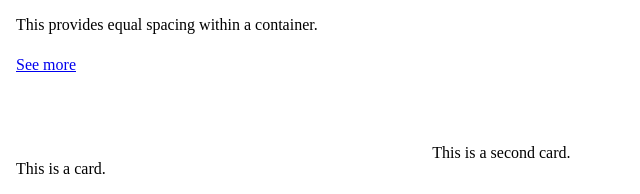
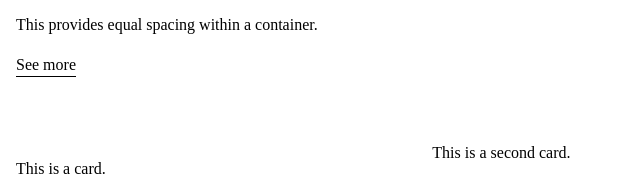
Before and after one commit to Frontify/fondueflow, a website: page index.html in a window 1280 px wide. Shown: the part 589-783 px from the top of the page, 0-640 px from the left. Drawn offline with Linux system fonts and the light colour scheme.

Commit message:
feat: initial link styling with scrollable underline on hover

```diff
--- a/index.html
+++ b/index.html
@@ -62,7 +62,7 @@
                     <p>This is a simple paragraph within the .ff-flow element.</p>
                     <p>Notice the margin is added to the paragraph elements but not the heading, the first element.</p>
                     <p>This provides equal spacing within a container.</p>
-                    <a href="#">See more</a>
+                    <a href="#" class="ff-link">See more</a>
                 </div>
             </div>
         </section>
--- /dev/null
+++ b/src/styles/components/link.css
@@ -0,0 +1,34 @@
+/* Link */
+.ff-link {
+    /* Keeps the link inline while allowing positioning. */
+    position: relative;
+    display: inline-block;
+    /* Inherit the color set by the parent element. */
+    color: inherit;
+    /* Remove the default underline. */
+    text-decoration: none;
+    /* Remove any additional default margin added to the top of the link. */
+    margin-top: 0;
+}
+
+/* Underline */
+.ff-link::after {
+    content: "";
+    position: absolute;
+    left: 0;
+    bottom: 0;
+    width: 100%;
+    /* Set the height/thickness of the underline beneath the link label. */
+    height: 1px;
+    background-color: currentColor;
+    /* Start the underline as being visible. */
+    transform: scaleX(1);
+    transform-origin: left;
+    /* Animate the underline movement on hover. */
+    transition: transform 0.25s ease;
+}
+
+/* On hover, shrink the underline towards the left. */
+.ff-link:hover::after {
+    transform: scaleX(0);
+}
--- a/src/styles/fondueflow.css
+++ b/src/styles/fondueflow.css
@@ -18,3 +18,4 @@
 /* Components */
 @import "./components/button.css";
 @import "./components/card.css";
+@import "./components/link.css";
```
Also changed, not shown: README.md, dist/styles/fondueflow.css.
